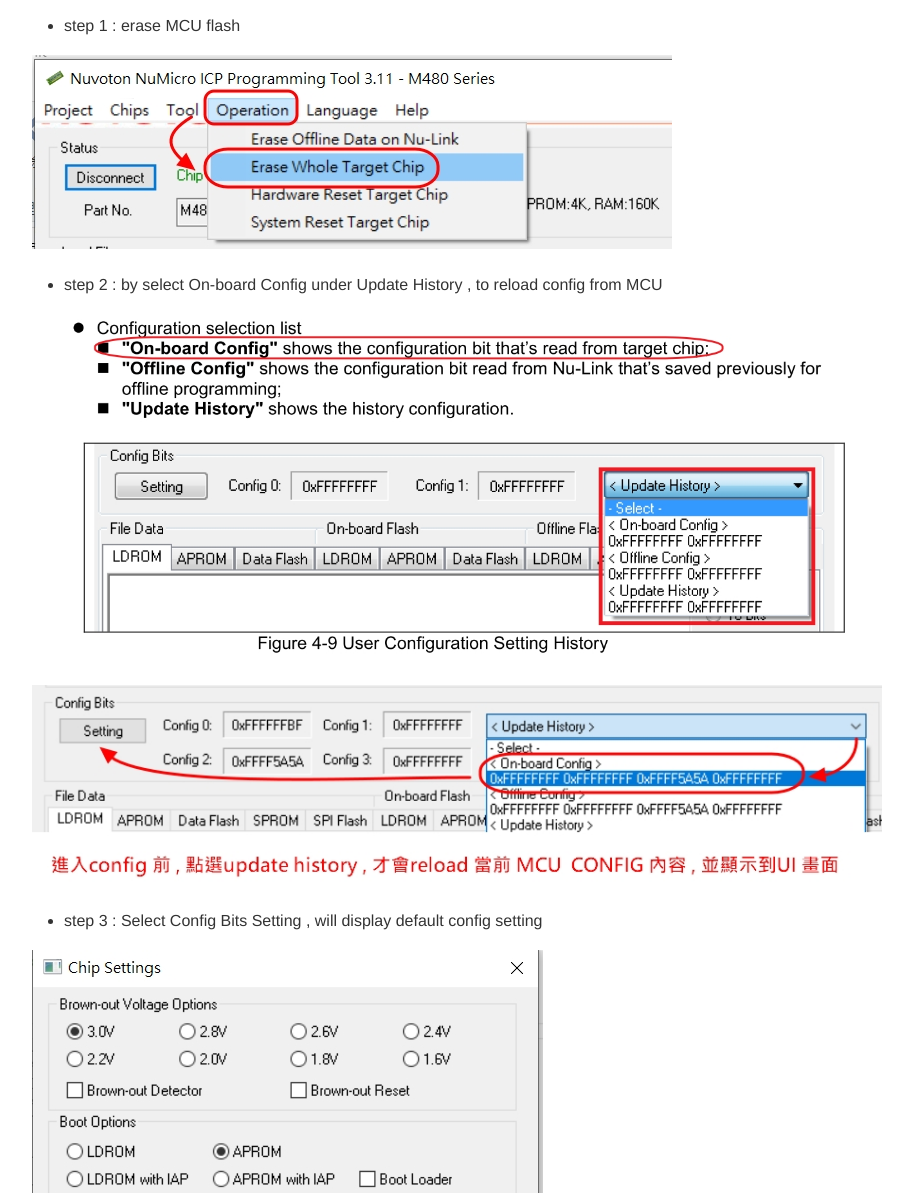
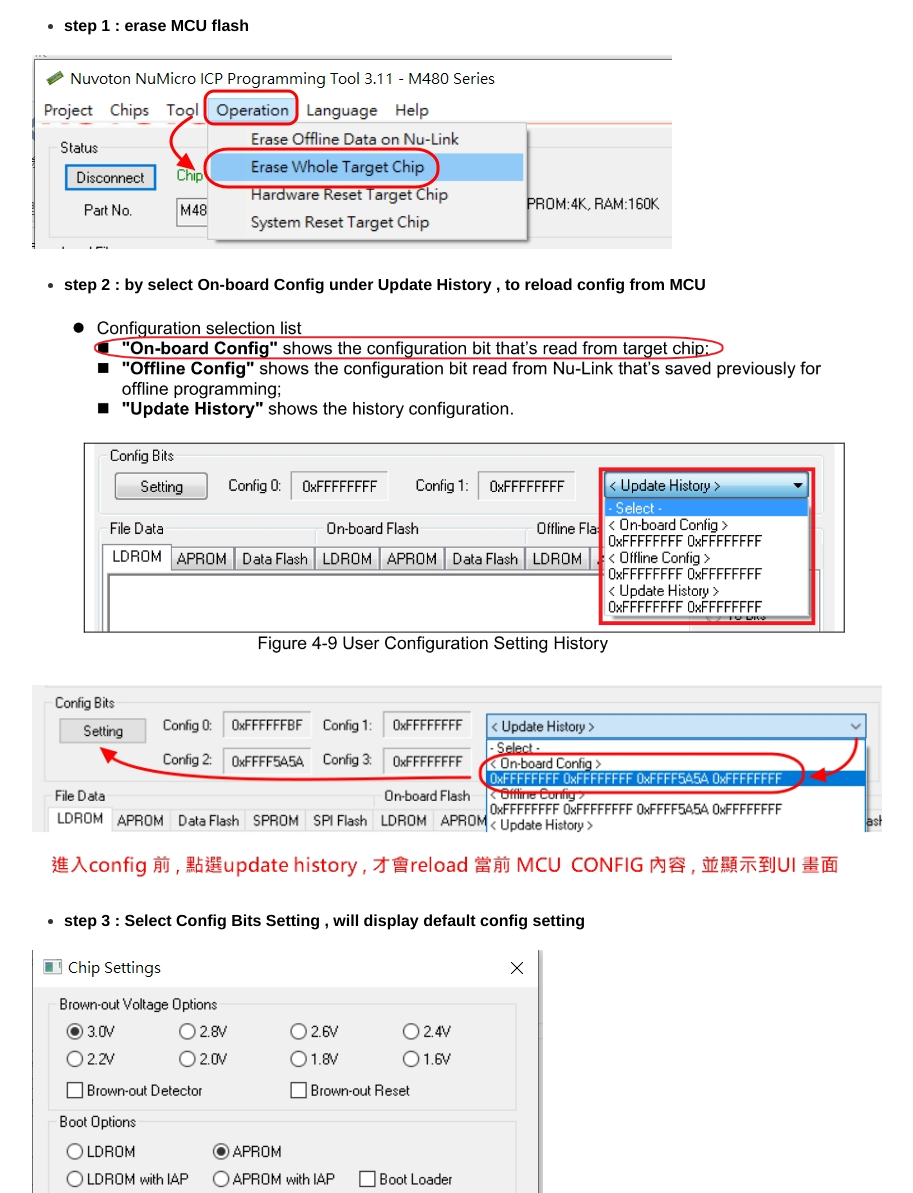
Before and after one commit to released/faq_nuvoton, a plain HTML site: page index.html in a window 1280 px wide. Shown: the part 387-1580 px from the top of the page, without its empty margins (183-1096 px from the left). Drawn offline with nearby package versions, Linux system fonts and the light colour scheme.

Commit message:
update
update

```diff
--- a/index.html
+++ b/index.html
@@ -39,16 +39,16 @@
 <p><a id="default_config" href=""></a></p>
 <h1 id="how-to-reload-default-config-from-mcu-by-using-icp-tool">How to reload DEFAULT config from MCU by using ICP tool </h1>
 <ul>
-<li>step 1 : erase MCU flash</li>
+<li><strong>step 1 : erase MCU flash</strong></li>
 </ul>
 <p><img src="img/ICP_erase_whole_target_chip.jpg" alt=""></p>
 <ul>
-<li>step 2 : by select On-board Config under Update History , to reload config from MCU</li>
+<li><strong>step 2 : by select On-board Config under Update History , to reload config from MCU</strong></li>
 </ul>
 <p><img src="img/ICP_display_config_default2.jpg" alt=""></p>
 <p><img src="img/ICP_display_config_before_entry.jpg" alt=""></p>
 <ul>
-<li>step 3 : Select Config Bits Setting , will display default config setting</li>
+<li><strong>step 3 : Select Config Bits Setting , will display default config setting</strong></li>
 </ul>
 <p><img src="img/ICP_display_config_default_M480.jpg" alt=""></p>
 <p><img src="img/ICP_display_config_default_MS51.jpg" alt=""></p>
@@ -57,12 +57,12 @@
 <p><a id="current_config" href=""></a></p>
 <h1 id="how-to-reload-current-config-from-mcu-by-using-icp-tool">How to reload CURRENT config from MCU by using ICP tool </h1>
 <ul>
-<li>step 1 : by select On-board Config under Update History , to reload config from MCU</li>
+<li><strong>step 1 : by select On-board Config under Update History , to reload config from MCU</strong></li>
 </ul>
 <p><img src="img/ICP_display_config_default2.jpg" alt=""></p>
 <p><img src="img/ICP_display_config_before_entry.jpg" alt=""></p>
 <ul>
-<li>step 2 : Select Config Bits Setting , will display default config setting</li>
+<li><strong>step 2 : Select Config Bits Setting , will display default config setting</strong></li>
 </ul>
 <p><img src="img/ICP_display_config_default_M480.jpg" alt=""></p>
 <p><a href="#article_top">back to top</a></p>
```
Also changed, not shown: 1 other file.
